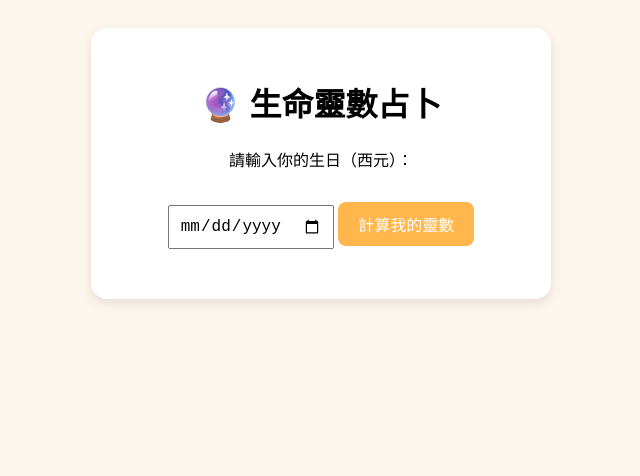
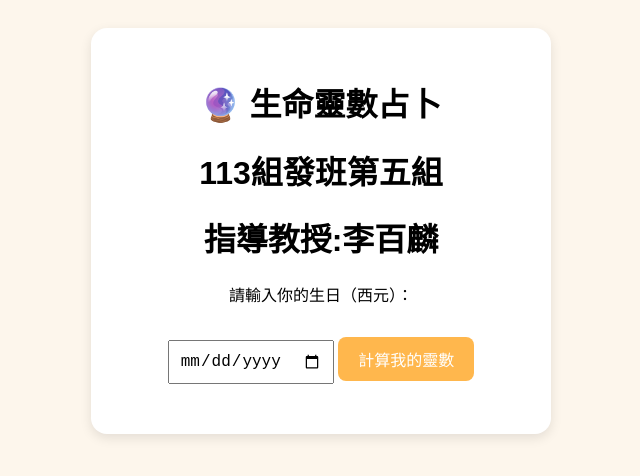
Before and after one commit to youngchen66/hktt, a plain HTML site: page index.html in a window 1280 px wide. Shown: the whole page, without its empty margins (319-959 px from the left). Drawn offline with Linux system fonts and the light colour scheme.

Commit message:
Update index.html

```diff
--- a/index.html
+++ b/index.html
@@ -10,6 +10,8 @@
 <body>
   <div class="container">
     <h1>🔮 生命靈數占卜</h1>
+     <h1> 113組發班第五組</h1>
+     <h1> 指導教授:李百麟</h1>
     <p>請輸入你的生日（西元）：</p>
 
     <input type="date" id="birthdate" />
```
